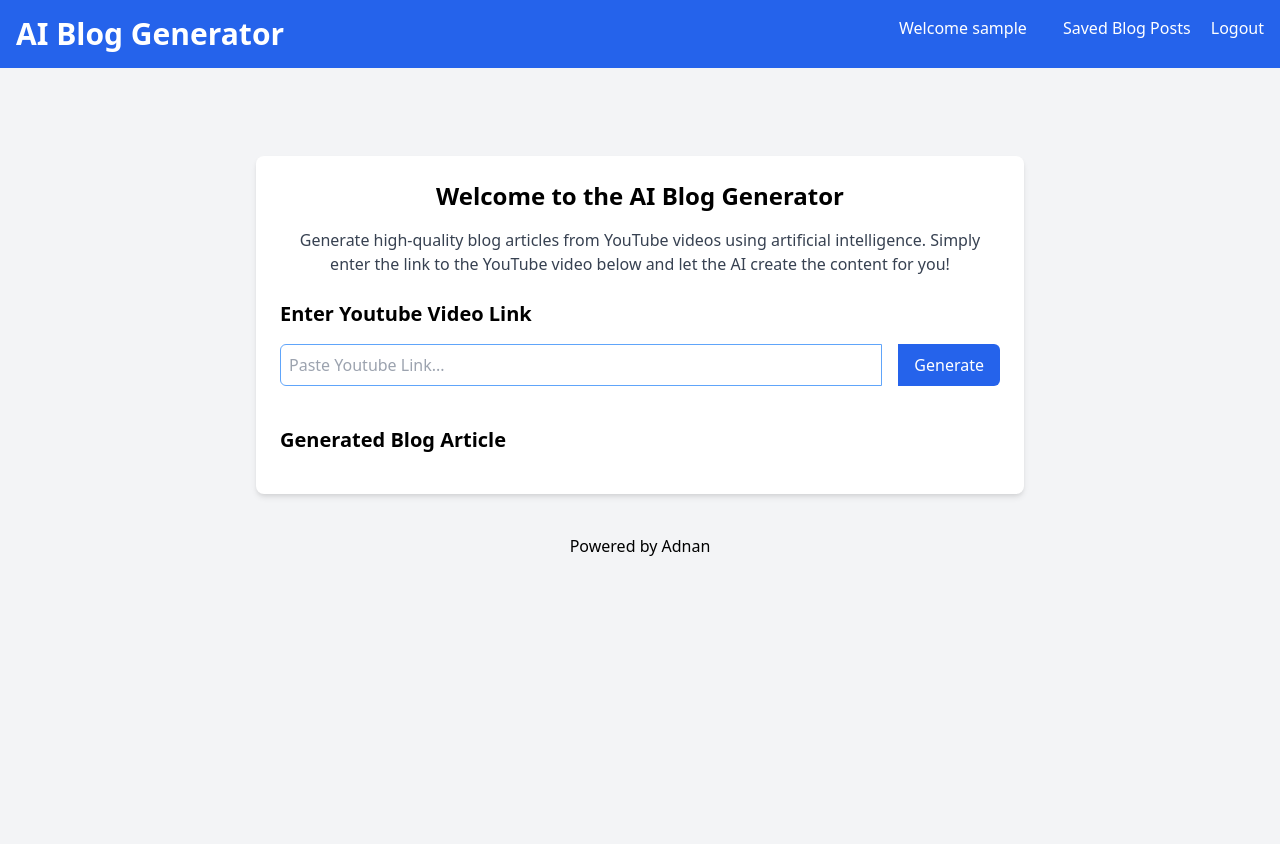
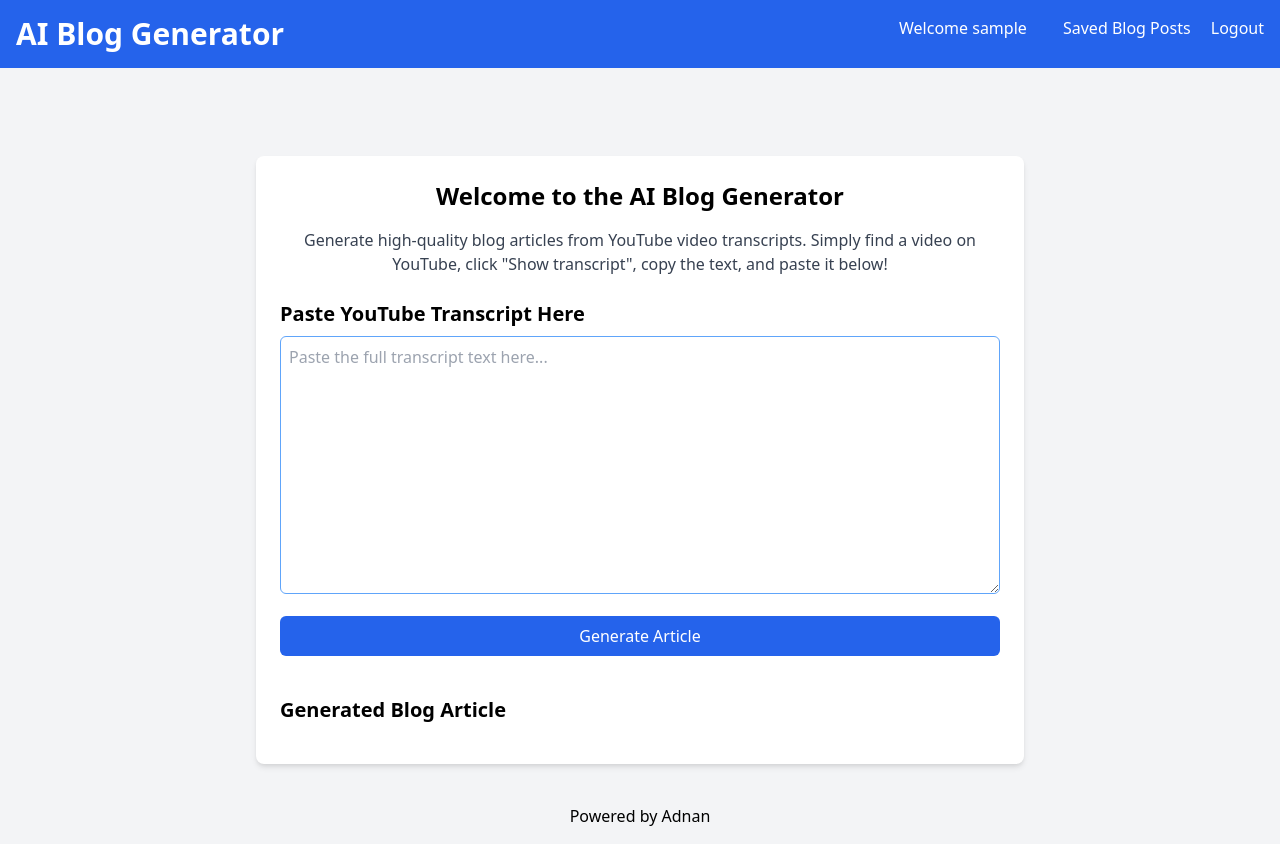
Before and after one commit to adnaniZ00/AI_Blog_App, a Django app: page / in a window 1280 px wide. Before the commit the page ends 556 px from the top, so only its background shows below. Run offline with Django 5.2, Linux system fonts and the light colour scheme; the visitor is signed in with stand-in values (Sample User, id 1).

Commit message:
configured views.py and index.html

```diff
--- a/blog_generator/views.py
+++ b/blog_generator/views.py
@@ -505,97 +505,260 @@
 
 
 
+# from django.shortcuts import render, redirect
+# from django.contrib.auth.models import User
+# from django.contrib.auth import authenticate, login, logout
+# from django.contrib.auth.decorators import login_required
+# from django.views.decorators.csrf import csrf_exempt
+# from django.http import JsonResponse
+# from django.conf import settings
+# import json
+# import os
+# import re
+# from .models import BlogPost
+# import google.generativeai as genai
+# from django.http import HttpResponseBadRequest
+# from googleapiclient.discovery import build
+# import logging
+# # New imports for Service Account authentication
+# import google.oauth2.service_account
+# import io
+
+# logger = logging.getLogger(__name__)
+
+# GEMINI_API_KEY = os.getenv("GEMINI_API_KEY")
+# YOUTUBE_API_KEY = os.getenv("YOUTUBE_API_KEY") # Still needed for simple lookups
+
+# genai.configure(api_key=GEMINI_API_KEY)
+# model = genai.GenerativeModel('gemini-1.5-flash')
+
+# # --- NEW FUNCTION TO BUILD THE YOUTUBE SERVICE WITH OAUTH2 ---
+# def get_youtube_service():
+#     """
+#     Builds the YouTube service object using Service Account credentials.
+#     """
+#     # Get the JSON key file content from the environment variable
+#     creds_json_str = os.getenv('GOOGLE_CREDENTIALS_JSON')
+#     if not creds_json_str:
+#         logger.error("GOOGLE_CREDENTIALS_JSON environment variable not found.")
+#         return None
+
+#     try:
+#         # Load the credentials from the JSON string
+#         credentials = google.oauth2.service_account.Credentials.from_service_account_info(
+#             json.loads(creds_json_str),
+#             scopes=['https://www.googleapis.com/auth/youtube.force-ssl']
+#         )
+#         # Build and return the service object
+#         return build('youtube', 'v3', credentials=credentials)
+#     except Exception as e:
+#         logger.error(f"Failed to build YouTube service with credentials: {e}")
+#         return None
+
+
+# # --- UPDATED TRANSCRIPT FUNCTION USING THE NEW SERVICE ---
+# def get_transcript_from_api(video_id):
+#     """
+#     Fetches a video transcript using the official YouTube Data API with OAuth2.
+#     """
+#     try:
+#         youtube_service = get_youtube_service()
+#         if not youtube_service:
+#             raise Exception("Could not build authenticated YouTube service.")
+
+#         caption_list_response = youtube_service.captions().list(
+#             part='snippet',
+#             videoId=video_id
+#         ).execute()
+
+#         caption_id = None
+#         for item in caption_list_response.get('items', []):
+#             if item['snippet']['language'] == 'en':
+#                 caption_id = item['id']
+#                 break
+
+#         if not caption_id:
+#             logger.error(f"No English captions found for video ID: {video_id}")
+#             return None
+
+#         caption_download_response = youtube_service.captions().download(
+#             id=caption_id
+#         ).execute()
+
+#         transcript = caption_download_response
+#         transcript_text = " ".join(transcript.splitlines())
+
+#         logger.info(f"Successfully fetched transcript for video ID: {video_id} using the API.")
+#         return transcript_text
+
+#     except Exception as e:
+#         logger.error(f"An exception occurred in get_transcript_from_api: {e}")
+#         if 'captionsNotAvailable' in str(e):
+#             logger.error(f"Captions are not available for video {video_id}.")
+#         return None
+
+
+# @login_required
+# def index(request):
+#     if request.method != 'GET':
+#         return HttpResponseBadRequest("Only GET requests are allowed.")
+#     return render(request, 'index.html')
+
+# @csrf_exempt
+# @login_required
+# def generate_blog(request):
+#     if request.method == 'POST':
+#         try:
+#             data = json.loads(request.body)
+#             yt_link = data.get('link')
+#             if not yt_link:
+#                 return JsonResponse({'error': 'YouTube link is required.'}, status=400)
+
+#             video_id = extract_video_id(yt_link)
+#             if not video_id:
+#                 return JsonResponse({'error': "Invalid YouTube link provided."}, status=400)
+
+#             video_details = get_video_details(video_id)
+#             if not video_details:
+#                 return JsonResponse({'error': "Failed to get video details"}, status=500)
+
+#             title = video_details.get('title')
+#             if not title:
+#                 return JsonResponse({'error': "Video title not found"}, status=500)
+
+#             transcription = get_transcript_from_api(video_id)
+#             if not transcription:
+#                 return JsonResponse({'error': "Failed to get video transcript. The video may not have captions available or they may be disabled."}, status=500)
+
+#             blog_content = generate_blog_from_transcription(transcription)
+#             if not blog_content:
+#                 return JsonResponse({'error': "Failed to generate blog article from transcript."}, status=500)
+
+#             new_blog_article = BlogPost.objects.create(
+#                 user=request.user,
+#                 youtube_title=title,
+#                 youtube_link=yt_link,
+#                 generated_content=blog_content,
+#             )
+#             new_blog_article.save()
+
+#             return JsonResponse({'content': blog_content})
+
+#         except Exception as e:
+#             logger.error(f"Error in generate_blog: {e}")
+#             return JsonResponse({'error': "An internal server error occurred."}, status=500)
+#     else:
+#         return JsonResponse({'error': 'Invalid request method'}, status=405)
+
+
+# def extract_video_id(url):
+#     regex = r'(?:https?:\/\/)?(?:www\.)?(?:youtube\.com\/(?:[^\/\n\s]+\/\S+\/|(?:v|e(?:mbed)?)\/|.*[?&]v=)|youtu\.be\/)([a-zA-Z0-9_-]{11})'
+#     match = re.search(regex, url)
+#     return match.group(1) if match else None
+
+# # This function still uses the simple API key, which is fine for public metadata.
+# def get_video_details(video_id):
+#     youtube = build('youtube', 'v3', developerKey=YOUTUBE_API_KEY)
+#     request = youtube.videos().list(part='snippet', id=video_id)
+#     response = request.execute()
+#     if response['items']:
+#         return response['items'][0]['snippet']
+#     return None
+
+# def generate_blog_from_transcription(transcription):
+#     try:
+#         prompt = (
+#             f"Based on the following transcript from a YouTube video, write a comprehensive blog article. "
+#             f"The content should be well-structured and engaging, avoiding a direct YouTube video tone:\n\n{transcription}\n\nArticle:"
+#         )
+#         response = model.generate_content(
+#             prompt,
+#             generation_config=genai.types.GenerationConfig(
+#                 max_output_tokens=1000,
+#                 temperature=0.7
+#             )
+#         )
+#         if not response or not response.text:
+#             raise Exception("Failed to generate content or received empty response.")
+#         return response.text.strip()
+#     except Exception as e:
+#         logger.error(f"Error in generate_blog_from_transcription: {e}")
+#         return None
+
+# # ... (The rest of your views for login, signup, etc. remain the same)
+# @login_required
+# def blog_list(request):
+#     blog_articles = BlogPost.objects.filter(user=request.user)
+#     return render(request, "all-blogs.html", {'blog_articles': blog_articles})
+
+# @login_required
+# def blog_details(request, pk):
+#     blog_article_detail = BlogPost.objects.get(id=pk)
+#     if request.user == blog_article_detail.user:
+#         return render(request, 'blog-details.html', {'blog_article_detail': blog_article_detail})
+#     else:
+#         return redirect('blog-list')
+
+# def user_login(request):
+#     if request.method == 'POST':
+#         username = request.POST['username']
+#         password = request.POST['password']
+#         user = authenticate(request, username=username, password=password)
+#         if user is not None:
+#             login(request, user)
+#             return redirect('index')
+#         else:
+#             error_message = "Invalid username or password"
+#             return render(request, 'login.html', {'error_message': error_message})
+#     return render(request, 'login.html')
+
+# def user_signup(request):
+#     if request.method == 'POST':
+#         username = request.POST['username']
+#         email = request.POST['email']
+#         password = request.POST['password']
+#         repeatPassword = request.POST['repeatPassword']
+#         if password == repeatPassword:
+#             try:
+#                 user = User.objects.create_user(username, email, password)
+#                 user.save()
+#                 login(request, user)
+#                 return redirect('index')
+#             except:
+#                 error_message = 'Error creating account'
+#                 return render(request, 'signup.html', {'error_message':error_message})
+#         else:
+#             error_message = 'Password do not match'
+#             return render(request, 'signup.html', {'error_message':error_message})
+#     return render(request, 'signup.html')
+
+# @login_required
+# def user_logout(request):
+#     logout(request)
+#     return redirect('login')
+
+
+
 from django.shortcuts import render, redirect
 from django.contrib.auth.models import User
 from django.contrib.auth import authenticate, login, logout
 from django.contrib.auth.decorators import login_required
 from django.views.decorators.csrf import csrf_exempt
 from django.http import JsonResponse
-from django.conf import settings
 import json
 import os
 import re
 from .models import BlogPost
 import google.generativeai as genai
 from django.http import HttpResponseBadRequest
-from googleapiclient.discovery import build
 import logging
-# New imports for Service Account authentication
-import google.oauth2.service_account
-import io
 
 logger = logging.getLogger(__name__)
 
 GEMINI_API_KEY = os.getenv("GEMINI_API_KEY")
-YOUTUBE_API_KEY = os.getenv("YOUTUBE_API_KEY") # Still needed for simple lookups
 
 genai.configure(api_key=GEMINI_API_KEY)
 model = genai.GenerativeModel('gemini-1.5-flash')
-
-# --- NEW FUNCTION TO BUILD THE YOUTUBE SERVICE WITH OAUTH2 ---
-def get_youtube_service():
-    """
-    Builds the YouTube service object using Service Account credentials.
-    """
-    # Get the JSON key file content from the environment variable
-    creds_json_str = os.getenv('GOOGLE_CREDENTIALS_JSON')
-    if not creds_json_str:
-        logger.error("GOOGLE_CREDENTIALS_JSON environment variable not found.")
-        return None
-
-    try:
-        # Load the credentials from the JSON string
-        credentials = google.oauth2.service_account.Credentials.from_service_account_info(
-            json.loads(creds_json_str),
-            scopes=['https://www.googleapis.com/auth/youtube.force-ssl']
-        )
-        # Build and return the service object
-        return build('youtube', 'v3', credentials=credentials)
-    except Exception as e:
-        logger.error(f"Failed to build YouTube service with credentials: {e}")
-        return None
-
-
-# --- UPDATED TRANSCRIPT FUNCTION USING THE NEW SERVICE ---
-def get_transcript_from_api(video_id):
-    """
-    Fetches a video transcript using the official YouTube Data API with OAuth2.
-    """
-    try:
-        youtube_service = get_youtube_service()
-        if not youtube_service:
-            raise Exception("Could not build authenticated YouTube service.")
-
-        caption_list_response = youtube_service.captions().list(
-            part='snippet',
-            videoId=video_id
-        ).execute()
-
-        caption_id = None
-        for item in caption_list_response.get('items', []):
-            if item['snippet']['language'] == 'en':
-                caption_id = item['id']
-                break
-
-        if not caption_id:
-            logger.error(f"No English captions found for video ID: {video_id}")
-            return None
-
-        caption_download_response = youtube_service.captions().download(
-            id=caption_id
-        ).execute()
-
-        transcript = caption_download_response
-        transcript_text = " ".join(transcript.splitlines())
-
-        logger.info(f"Successfully fetched transcript for video ID: {video_id} using the API.")
-        return transcript_text
-
-    except Exception as e:
-        logger.error(f"An exception occurred in get_transcript_from_api: {e}")
-        if 'captionsNotAvailable' in str(e):
-            logger.error(f"Captions are not available for video {video_id}.")
-        return None
 
 
 @login_required
@@ -610,34 +773,27 @@ def generate_blog(request):
     if request.method == 'POST':
         try:
             data = json.loads(request.body)
-            yt_link = data.get('link')
-            if not yt_link:
-                return JsonResponse({'error': 'YouTube link is required.'}, status=400)
+            transcript = data.get('transcript')
 
-            video_id = extract_video_id(yt_link)
-            if not video_id:
-                return JsonResponse({'error': "Invalid YouTube link provided."}, status=400)
+            if not transcript:
+                return JsonResponse({'error': 'A transcript text is required.'}, status=400)
 
-            video_details = get_video_details(video_id)
-            if not video_details:
-                return JsonResponse({'error': "Failed to get video details"}, status=500)
+            # --- NEW: Generate title from transcript ---
+            logger.info("Generating title from transcript...")
+            title_prompt = f"Based on the following transcript, generate a concise and compelling blog post title. The title should be no more than 10 words. Do not add quotation marks or any other formatting around the title.\n\nTranscript: {transcript}\n\nTitle:"
+            title_response = model.generate_content(title_prompt)
+            generated_title = title_response.text.strip().replace('"', '') # Clean up title
+            logger.info(f"Generated title: {generated_title}")
+            # -----------------------------------------
 
-            title = video_details.get('title')
-            if not title:
-                return JsonResponse({'error': "Video title not found"}, status=500)
-
-            transcription = get_transcript_from_api(video_id)
-            if not transcription:
-                return JsonResponse({'error': "Failed to get video transcript. The video may not have captions available or they may be disabled."}, status=500)
-
-            blog_content = generate_blog_from_transcription(transcription)
+            blog_content = generate_blog_from_transcription(transcript)
             if not blog_content:
                 return JsonResponse({'error': "Failed to generate blog article from transcript."}, status=500)
 
             new_blog_article = BlogPost.objects.create(
                 user=request.user,
-                youtube_title=title,
-                youtube_link=yt_link,
+                youtube_title=generated_title, # Use the auto-generated title
+                youtube_link="N/A",
                 generated_content=blog_content,
             )
             new_blog_article.save()
@@ -651,41 +807,30 @@ def generate_blog(request):
         return JsonResponse({'error': 'Invalid request method'}, status=405)
 
 
-def extract_video_id(url):
-    regex = r'(?:https?:\/\/)?(?:www\.)?(?:youtube\.com\/(?:[^\/\n\s]+\/\S+\/|(?:v|e(?:mbed)?)\/|.*[?&]v=)|youtu\.be\/)([a-zA-Z0-9_-]{11})'
-    match = re.search(regex, url)
-    return match.group(1) if match else None
-
-# This function still uses the simple API key, which is fine for public metadata.
-def get_video_details(video_id):
-    youtube = build('youtube', 'v3', developerKey=YOUTUBE_API_KEY)
-    request = youtube.videos().list(part='snippet', id=video_id)
-    response = request.execute()
-    if response['items']:
-        return response['items'][0]['snippet']
-    return None
-
 def generate_blog_from_transcription(transcription):
     try:
+        logger.info("Generating blog content from transcript...")
         prompt = (
-            f"Based on the following transcript from a YouTube video, write a comprehensive blog article. "
-            f"The content should be well-structured and engaging, avoiding a direct YouTube video tone:\n\n{transcription}\n\nArticle:"
+            f"Based on the following transcript, write a comprehensive and well-structured blog article. "
+            f"The content should be engaging and easy to read. Avoid a direct conversational tone.\n\nTranscript: {transcription}\n\nArticle:"
         )
         response = model.generate_content(
             prompt,
             generation_config=genai.types.GenerationConfig(
-                max_output_tokens=1000,
+                max_output_tokens=2048,
                 temperature=0.7
             )
         )
         if not response or not response.text:
             raise Exception("Failed to generate content or received empty response.")
+
+        logger.info("Successfully generated blog content.")
         return response.text.strip()
     except Exception as e:
         logger.error(f"Error in generate_blog_from_transcription: {e}")
         return None
 
-# ... (The rest of your views for login, signup, etc. remain the same)
+# ... (All other views like login, signup, blog_list etc. remain the same)
 @login_required
 def blog_list(request):
     blog_articles = BlogPost.objects.filter(user=request.user)
--- a/templates/index.html
+++ b/templates/index.html
@@ -50,7 +50,7 @@
       }
     </style>
   </head>
-  <body class="flex flex-col min-h-scrren bg-gray-100 font-sans antialised">
+  <body class="flex flex-col min-h-screen bg-gray-100 font-sans antialiased">
     <!-- Navbar -->
     <nav class="bg-blue-600 p-4 text-white flex justify-between">
       <div>
@@ -83,31 +83,36 @@
             Welcome to the AI Blog Generator
           </h2>
           <p class="text-gray-700">
-            Generate high-quality blog articles from YouTube videos using
-            artificial intelligence. Simply enter the link to the YouTube video
-            below and let the AI create the content for you!
+            Generate high-quality blog articles from YouTube video transcripts.
+            Simply find a video on YouTube, click "Show transcript", copy the
+            text, and paste it below!
           </p>
         </div>
 
         <br />
 
-        <!-- Youtube section -->
+        <!-- NEW SIMPLIFIED FORM SECTION -->
         <div>
-          <h2 class="text-xl mb-4 font-semibold">Enter Youtube Video Link</h2>
-          <div class="flex space-x-4">
-            <input
-              id="youtubeLink"
-              type="url"
-              placeholder="Paste Youtube Link..."
-              class="flex-grow p-2 border border-blue-400 rounded-l-md"
-            />
-            <button
-              id="generateBlogButton"
-              class="bg-blue-600 text-white px-4 py-2 rounded-r-md hover:bg-blue-700 transition-colors"
+          <div class="mb-4">
+            <label
+              for="youtubeTranscript"
+              class="block text-xl mb-2 font-semibold"
+              >Paste YouTube Transcript Here</label
             >
-              Generate
-            </button>
+            <textarea
+              id="youtubeTranscript"
+              rows="10"
+              placeholder="Paste the full transcript text here..."
+              class="w-full p-2 border border-blue-400 rounded-md"
+            ></textarea>
           </div>
+
+          <button
+            id="generateBlogButton"
+            class="w-full bg-blue-600 text-white px-4 py-2 rounded-md hover:bg-blue-700 transition-colors"
+          >
+            Generate Article
+          </button>
         </div>
 
         <!-- section for loading circle -->
@@ -121,7 +126,7 @@
       </div>
     </div>
 
-    <footer class="text-center p-4 text-blacl mt-6">
+    <footer class="text-center p-4 text-black mt-6">
       Powered by
       <a href="https://www.instagram.com/kamikaze_0o/" target="_blank">Adnan</a>
     </footer>
@@ -130,12 +135,14 @@
       document
         .getElementById("generateBlogButton")
         .addEventListener("click", async () => {
-          const youtubeLink = document.getElementById("youtubeLink").value;
+          // Get value from the transcript textarea
+          const youtubeTranscript =
+            document.getElementById("youtubeTranscript").value;
           const blogContent = document.getElementById("blogContent");
 
-          if (youtubeLink) {
+          // Check if the transcript is provided
+          if (youtubeTranscript) {
             document.getElementById("loading-circle").style.display = "block";
-
             blogContent.innerHTML = ""; // Clear previous content
 
             const endpointUrl = "{% url 'generate-blog' %}";
@@ -147,19 +154,27 @@
                   "Content-Type": "application/json",
                   "X-CSRFToken": "{{ csrf_token }}",
                 },
-                body: JSON.stringify({ link: youtubeLink }),
+                // Send only the transcript
+                body: JSON.stringify({
+                  transcript: youtubeTranscript,
+                }),
               });
 
               const data = await response.json();
 
-              blogContent.innerHTML = data.content;
+              if (response.ok) {
+                blogContent.innerHTML = data.content;
+              } else {
+                alert("Error: " + data.error);
+              }
             } catch (error) {
               console.error("Error occurred:", error);
               alert("Something went wrong. Please try again later.");
             }
             document.getElementById("loading-circle").style.display = "none";
           } else {
-            alert("Please enter a YouTube link.");
+            // Updated alert message
+            alert("Please paste the transcript before generating.");
           }
         });
     </script>
```
